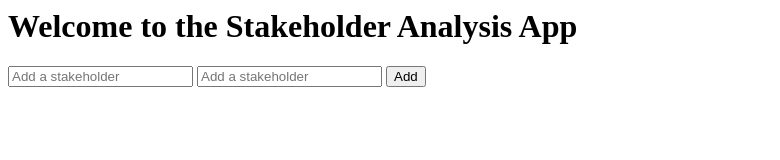
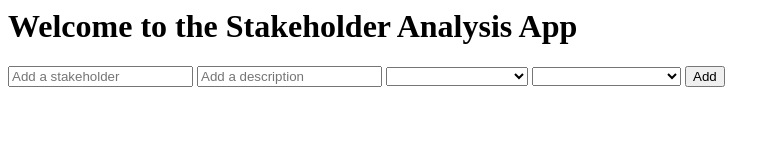
Before and after one commit to papanito/stakeholder-analysis, a plain HTML site: page index.html in a window 1280 px wide. Shown: the whole page, without its empty margins (0-780 px from the left). Drawn offline with nearby package versions, Linux system fonts and the light colour scheme.

Commit message:
Added fields to add interest and power ...
... including some description about stakeholder analysis in README.md

```diff
--- a/index.html
+++ b/index.html
@@ -19,8 +19,29 @@
         <input
             v-model="newStakeholderDescription"
             v-on:keyup.enter="addNewStakeholder"
-            placeholder="Add a stakeholder"
+            placeholder="Add a description"
         >
+        <select v-model="newStakeholderPower">
+            <option disabled value="">Please select power</option>
+            <option>very low</option>
+            <option>low</option>
+            <option>low-med</option>
+            <option>med</option>
+            <option>med-high</option>
+            <option>high</option>
+            <option>very high</option>
+        </select>
+        <select v-model="newStakeholderInterest">
+            <option disabled value="">Please select interest</option>
+            <option>very low</option>
+            <option>low</option>
+            <option>low-med</option>
+            <option>med</option>
+            <option>med-high</option>
+            <option>high</option>
+            <option>very high</option>
+        </select>
+
         <button @click="addNewStakeholder">Add</button>
         <stakeholder-item
             v-for="stakeholder in stakeholderlist"
@@ -32,7 +53,7 @@
         // Define a new component called stakeholder-item
         Vue.component('stakeholder-item', {
             props: ['stakeholder'],
-            template: '<div class="stakeholderlist">{{ stakeholder.name }} {{ stakeholder.description }}</div>'
+            template: '<div class="stakeholderlist">{{ stakeholder.name }} {{ stakeholder.description }} {{ stakeholder.power }} {{ stakeholder.interest }}</div>'
         })
 
         var app = new Vue({
@@ -54,10 +75,14 @@
                 this.stakeholderlist.push({
                     id: this.nextStakeholderId++,
                     name: this.newStakeholder,
-                    description: this.newStakeholderDescription
+                    description: this.newStakeholderDescription,
+                    power: this.newStakeholderPower,
+                    interest: this.newStakeholderInterest
                 })
                 this.newStakeholder = ''
                 this.newStakeholderDescription = ''
+                this.newStakeholderPower = ''
+                this.newStakeholderInterest = ''
                 }
             }
         })
```
Also changed, not shown: README.md.
